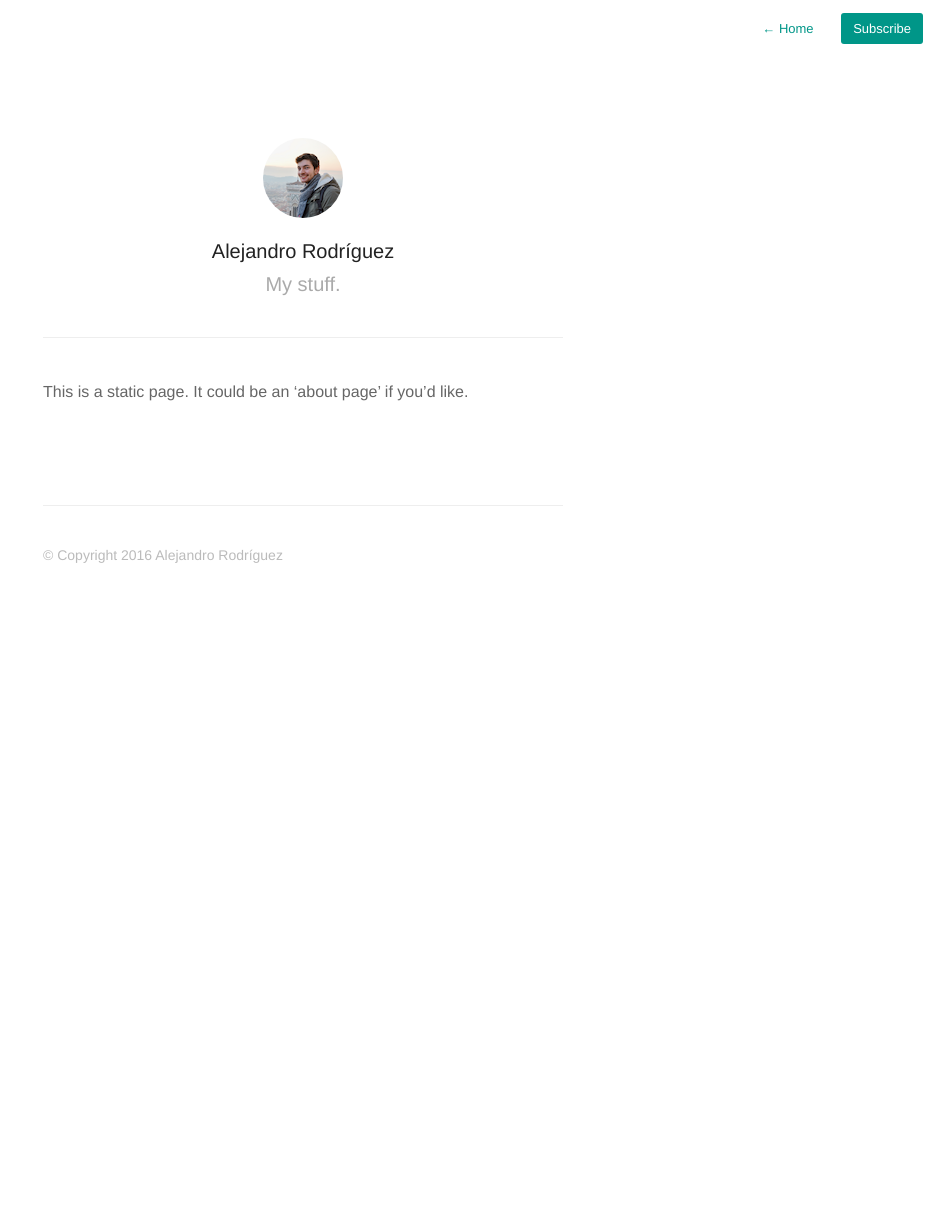
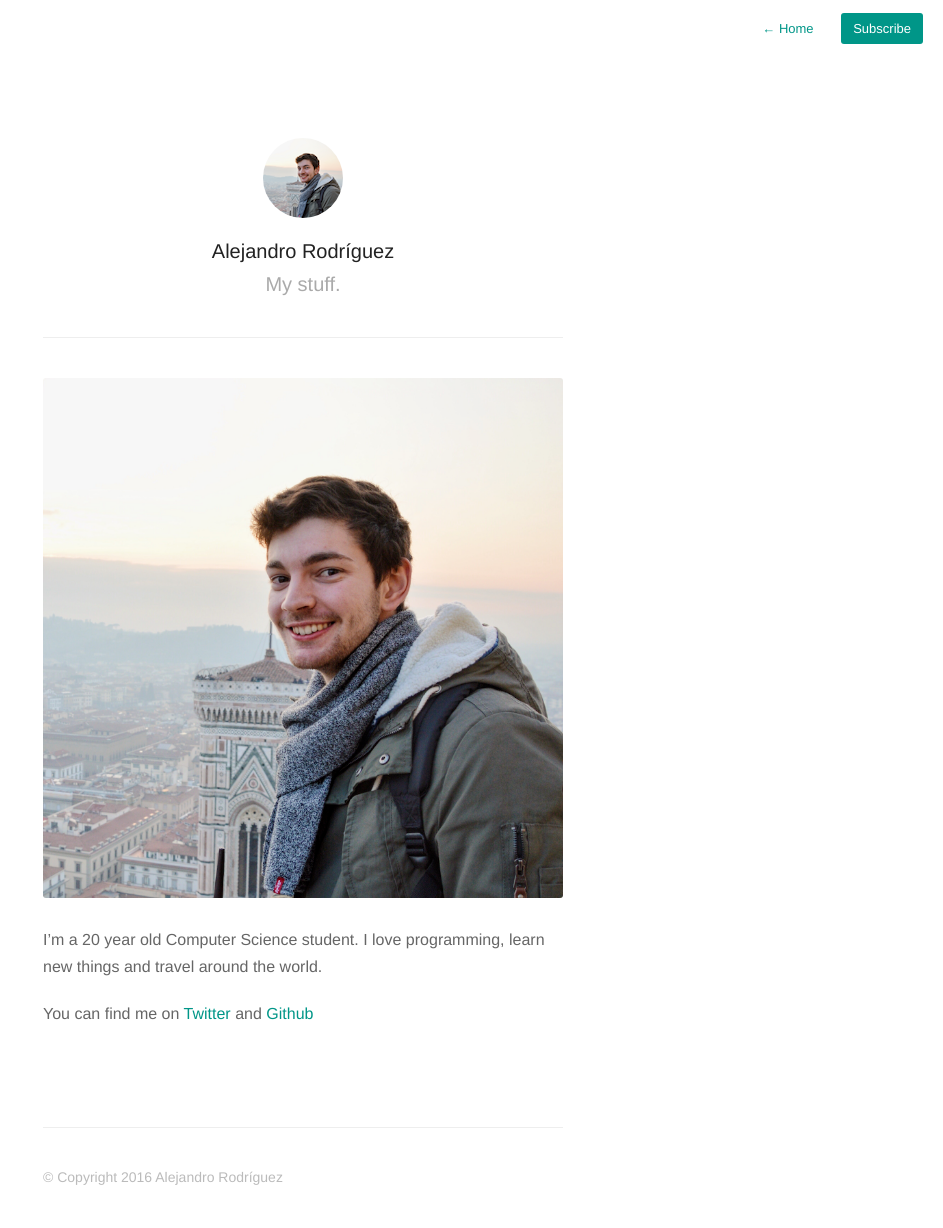
Before and after one commit to alexrs/alexrs.github.io, a Jekyll site: the page built from about.md, in a window 1280 px wide. Shown: the whole page, without its empty margins (337-1280 px from the left). Built offline with Jekyll 4.4.1, drawn with Linux system fonts in a browser that asks for light colours; nearby versions of some CDN libraries; Markdown is read by kramdown in place of the engine named in the settings; before the commit the page ends 900 px from its top, so only the background shows below that.

Commit message:
About me

```diff
--- a/about.md
+++ b/about.md
@@ -4,6 +4,10 @@ permalink: about/
 profile: true
 ---
 
-This is a static page. It could be an 'about page' if you'd like.
+![Alejandro](../assets/images/about/alex.png)
+
+I'm a 20 year old Computer Science student. I love programming, learn new things and travel around the world.
+
+You can find me on [Twitter](https://twitter.com/Alexrs95) and [Github](https://github.com/Alexrs95/)
 
 {% include footer.html %}
```
Also changed, not shown: assets/images/about/alex.png (added), 2 other files.
